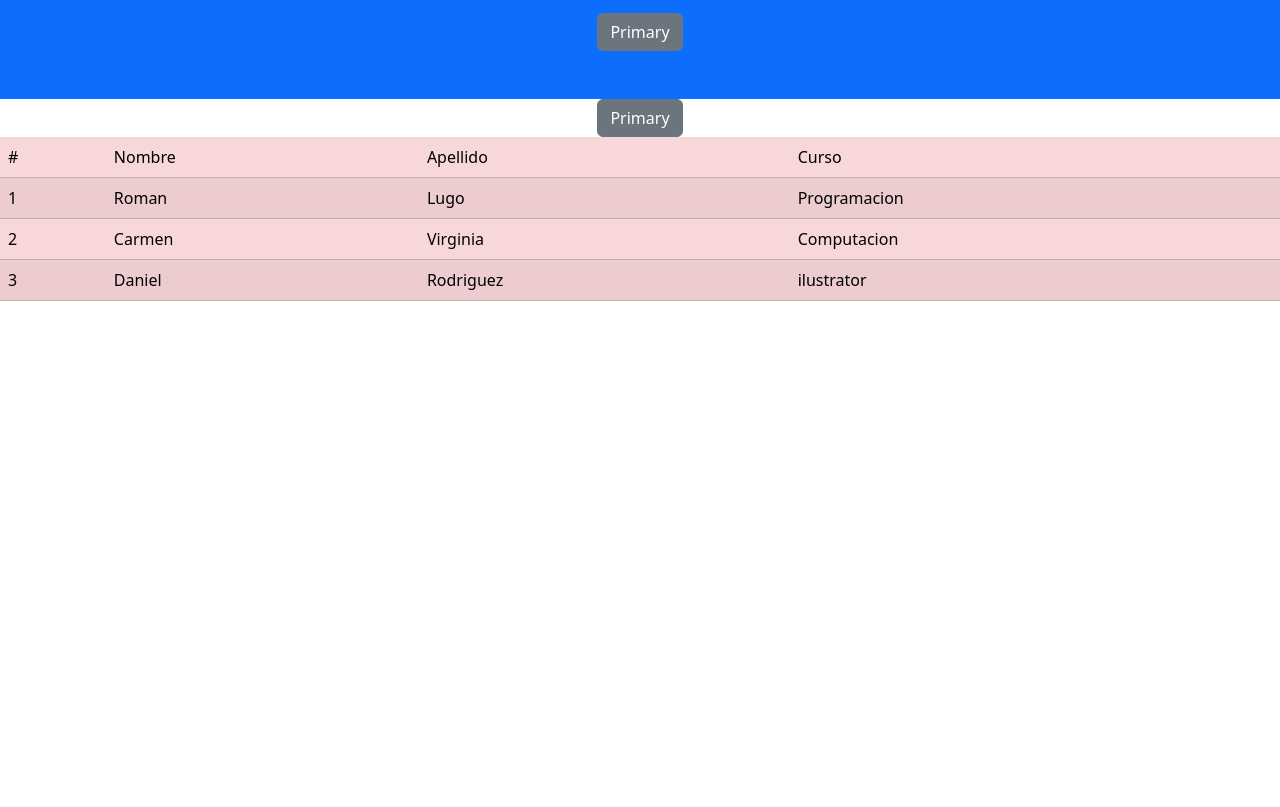
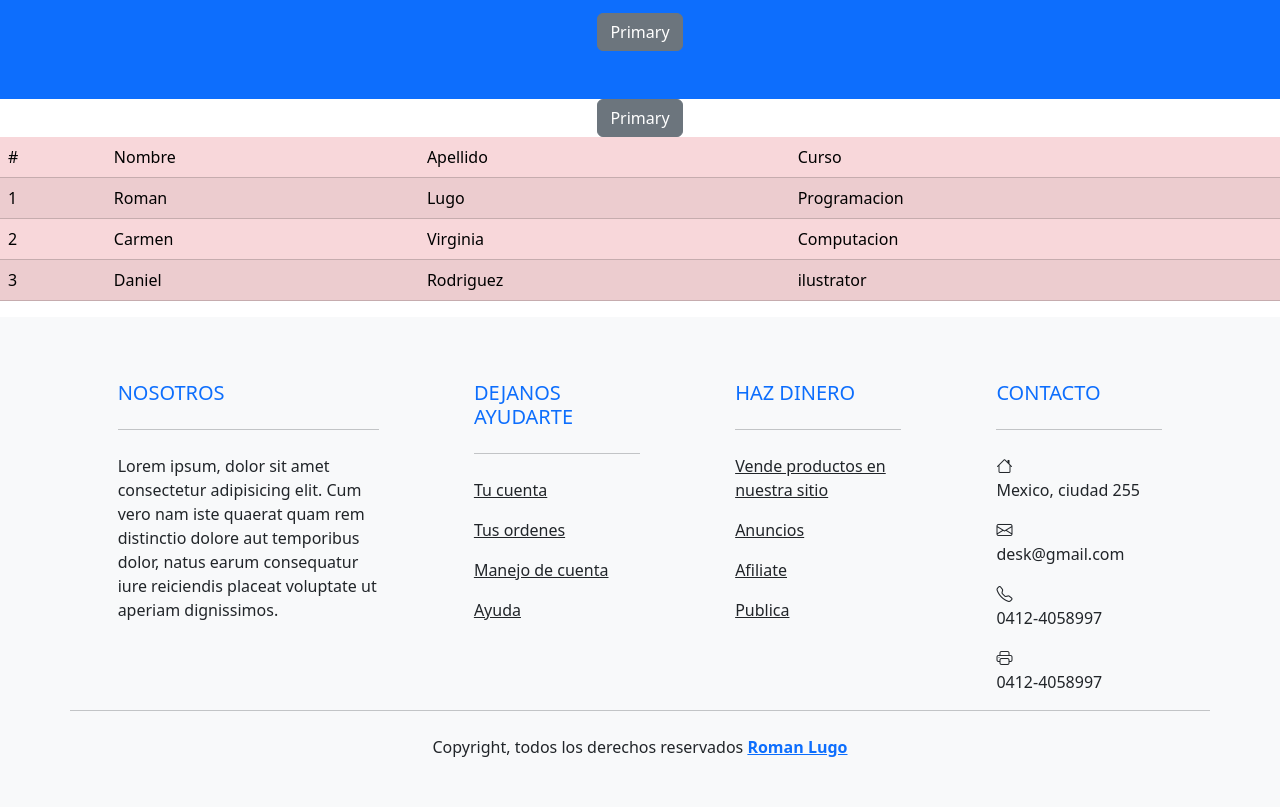
Before and after one commit to elevenmoon/practicabootstrap, a plain HTML site: page index.html in a window 1280 px wide. Shown: the part 1650-2457 px from the top of the page. Before the commit the page ends 1967 px from the top, so only its background shows below. Drawn offline with Linux system fonts and the light colour scheme.

Commit message:
add footer

```diff
--- /dev/null
+++ b/assets/css/estilos.css
@@ -0,0 +1,3 @@
+.wbullets{
+    list-style: none;
+}
--- a/index.html
+++ b/index.html
@@ -5,6 +5,7 @@
     <meta name="viewport" content="width=device-width, initial-scale=1.0">
     <link rel="stylesheet" href="assets/bootstrap-5.3.3-dist/css/bootstrap.css">
     <link rel="stylesheet" href="assets/bootstrap-icons-1.11.3/font/bootstrap-icons.css">
+    <link rel="stylesheet" href="assets/css/estilos.css">
     <title>prueba de bootstrap</title>
 </head>
 <body>
@@ -38,8 +39,8 @@
               </li>
             </ul>
             <form class="d-flex" role="search">
-              <input class="form-control me-2" type="search" placeholder="Search" aria-label="Search">
-              <button class="btn btn-outline-success" type="submit">Search</button>
+              <input class="form-control me-2" type="search" placeholder="Buscar" aria-label="Search">
+              <button class="btn btn-outline-success" type="submit">Buscar</button>
             </form>
           </div>
         </div>
@@ -177,6 +178,78 @@
             </table>
         </div>
      </div>
+     <footer class="bg-light text-dark pt-5 pb-4">
+      <div class="container text-center text-md-start">
+        <div class="row text-center text-md-start">
+          <div class="col-md-3 col-lg-3 col-xl-3 mx-auto mt-3">
+            <h5 class="text-uppercase mb-4 font-weight-bold text-primary">Nosotros</h5>
+            <hr class="mb-4">
+            <p>Lorem ipsum, dolor sit amet consectetur adipisicing elit. Cum vero nam iste quaerat quam rem distinctio dolore aut temporibus dolor, natus earum consequatur iure reiciendis placeat voluptate ut aperiam dignissimos.</p>
+          </div>
+          <div class="col-md-2 col-lg-2 col-xl-2 mx-auto mt-3">
+            <h5 class="text-uppercase mb-4 font-weight-bold text-primary">Dejanos ayudarte</h5>
+            <hr class="mb-4">
+            <p>
+              <a href="#" class="text-dark">Tu cuenta</a>
+            </p>
+            <p>
+              <a href="#" class="text-dark">Tus ordenes</a>
+            </p>
+            <p>
+              <a href="#" class="text-dark">Manejo de cuenta</a>
+            </p>
+            <p>
+              <a href="#" class="text-dark">Ayuda</a>
+            </p>
+          </div>
+          <div class="col-md-2 col-lg-2 col-xl-2 mx-auto mt-3">
+            <h5 class="text-uppercase mb-4 font-weight-bold text-primary">Haz dinero</h5>
+            <hr class="mb-4">
+            <p>
+              <a href="#" class="text-dark">Vende productos en nuestra sitio</a>
+            </p>
+            <p>
+              <a href="#" class="text-dark">Anuncios</a>
+            </p>
+            <p>
+              <a href="#" class="text-dark">Afiliate</a>
+            </p>
+            <p>
+              <a href="#" class="text-dark">Publica</a>
+            </p>
+          </div>
+          <div class="col-md-2 col-lg-2 col-xl-2 mx-auto mt-3">
+            <h5 class="text-uppercase mb-4 font-weight-bold text-primary">Contacto</h5>
+            <hr class="mb-4">
+            <p>
+              <li class="bi bi-house me-3 wbullets"></li>Mexico, ciudad 255
+            </p>
+            <p>
+              <li class="bi bi-envelope me-3 wbullets"></li>desk@gmail.com
+            </p>
+            <p>
+              <li class="bi bi-telephone me-3 wbullets"></li>0412-4058997
+            </p>
+            <p>
+              <li class="bi bi-printer me-3 wbullets"></li>0412-4058997
+            </p>
+
+          </div>
+
+          <hr class="mb-4">
+
+          <div class="text-center mb-2">
+            <p>
+              Copyright, todos los derechos reservados
+              <a href="#">
+                <strong class="text-primary">Roman Lugo</strong>
+              </a>
+            </p>
+          </div>
+
+        </div>
+      </div>
+     </footer>
     <script src="assets/bootstrap-5.3.3-dist/js/bootstrap.bundle.js"></script>
 </body>
 </html>
```
